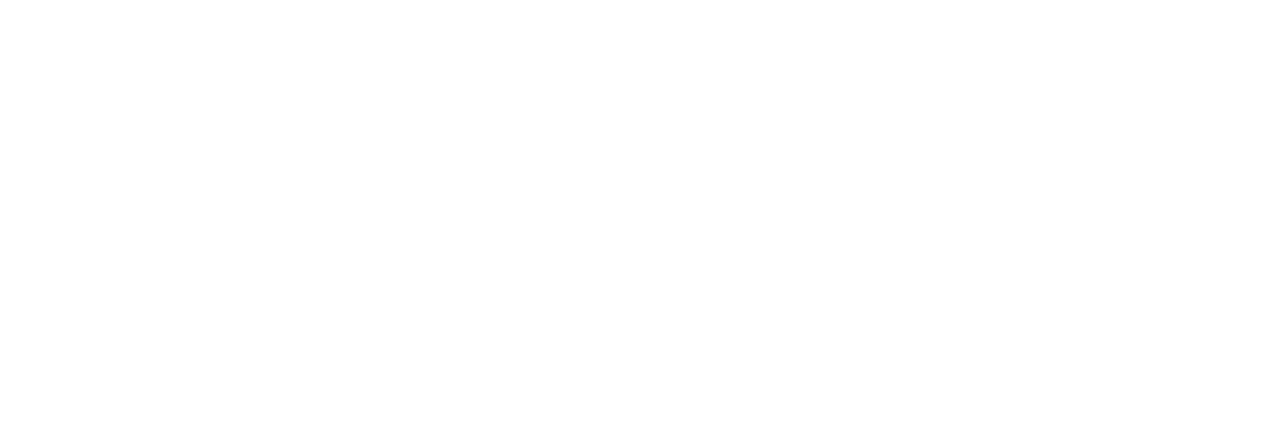
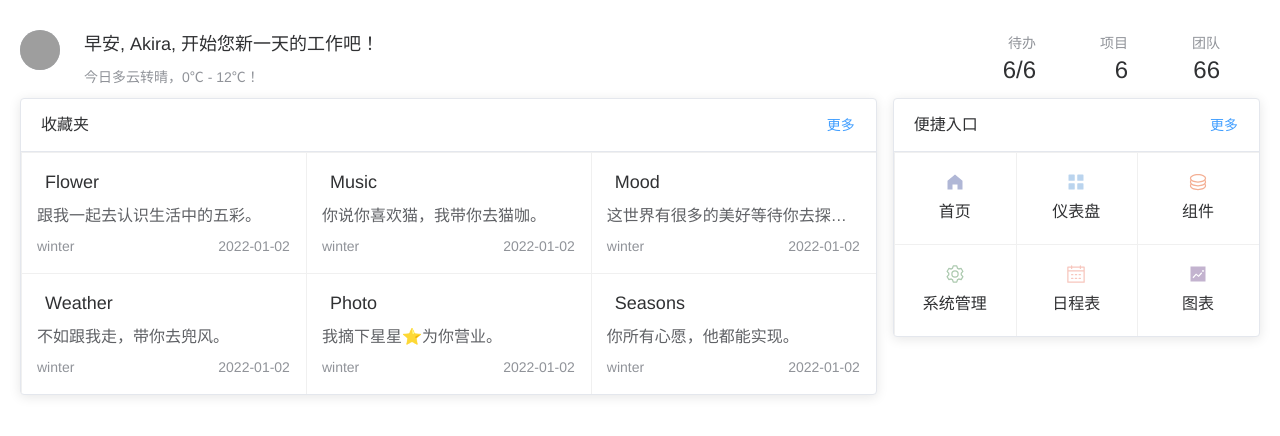
Before and after one commit to Ritusan/vite-admin, a Vue app: page /#/dashboard in a window 1280 px wide. Before the commit this address had no page. Shown: the top 436 px of the page. Built offline with nearby package versions, Linux system fonts and the light colour scheme; grey boxes are pictures that could not be loaded.

Commit message:
add dashboard

```diff
--- a/src/App.vue
+++ b/src/App.vue
@@ -21,11 +21,27 @@
   font-family: Avenir, Helvetica, Arial, sans-serif;
   -webkit-font-smoothing: antialiased;
   -moz-osx-font-smoothing: grayscale;
-  text-align: center;
-  color: #2c3e50;
+  color: #303133;
 }
 body {
   margin: 0;
+}
+.text-regular {
+  color: #606266;
+  font-size: 16px;
+}
+.text-secondary {
+  color: #909399;
+  font-size: 14px;
+}
+.text-ellipsis {
+  overflow: hidden;
+  text-overflow: ellipsis;
+  white-space: nowrap;
+  display: block;
+}
+.cur-pointer {
+  cursor: pointer;
 }
 </style>
 
--- /dev/null
+++ b/src/pages/dashboard/components/DashboardHeader.vue
@@ -0,0 +1,48 @@
+<template>
+  <div class="dashboard-header flex">
+    <div>
+      <el-avatar
+        src="https://cube.elemecdn.com/0/88/03b0d39583f48206768a7534e55bcpng.png"
+      ></el-avatar>
+    </div>
+    <div class="md:ml-6 flex flex-col justify-center md:mt-0 mt-2">
+      <h1 class="md:text-lg text-md">早安, Akira, 开始您新一天的工作吧！</h1>
+      <span class="text-secondary"> 今日多云转晴，0℃ - 12℃！ </span>
+    </div>
+    <div class="flex flex-1 justify-end md:mt-0 mt-4">
+      <div class="flex flex-col justify-center text-right cur-pointer" @click="gotoTodolist">
+        <span class="text-secondary"> 待办 </span>
+        <span class="text-2xl">6/6</span>
+      </div>
+      <div class="flex flex-col justify-center text-right md:mx-16 mx-12 cur-pointer">
+        <span class="text-secondary"> 项目 </span>
+        <span class="text-2xl">6</span>
+      </div>
+      <div class="flex flex-col justify-center text-right md:mr-10 mr-4 cur-pointer">
+        <span class="text-secondary"> 团队 </span>
+        <span class="text-2xl">66</span>
+      </div>
+    </div>
+  </div>
+</template>
+
+<script setup lang="ts">
+import { useRouter } from 'vue-router'
+const router = useRouter()
+
+const gotoTodolist = () => {
+  router.push('/todolist')
+}
+
+</script>
+
+<style scoped lang="scss">
+h1, h2, h3, h4, h5, h6 {
+  margin-top: 0;
+  margin-bottom: 0.5em;
+  font-weight: 500;
+}
+.dashboard-header {
+  padding: 10px 0;
+}
+</style>
--- /dev/null
+++ b/src/pages/dashboard/components/ProjectCard.vue
@@ -0,0 +1,69 @@
+<template>
+  <el-card class="box-card">
+    <template #header>
+      <div class="card-header">
+        <span>收藏夹</span>
+        <el-button class="button" type="text">更多</el-button>
+      </div>
+    </template>
+    <div v-for="(item, index) in groupItems" :key="index" class="group-item">
+      <div class="flex items-center">
+        <!-- <el-icon :size='20' :color="item.color"><component :is="item.icon"></component></el-icon> -->
+        <span class="iconify" :data-icon="item.icon" data-width="30" :style="{color: item.color}"></span>
+        <span class="text-lg ml-2">{{ item.title }}</span>
+      </div>
+      <div class="text-regular">
+        <span class="mt-2 mb-2 text-ellipsis">{{ item.desc }}</span>
+      </div>
+      <div class="flex justify-between text-secondary">
+        <span>{{ item.group }}</span>
+        <span>{{ item.date }}</span>
+      </div>
+    </div>
+  </el-card>
+</template>
+
+<script setup lang="ts">
+import { groupItems } from './data'
+</script>
+
+<style lang="scss" scoped>
+.card-header {
+  display: flex;
+  justify-content: space-between;
+  align-items: center;
+}
+
+.text {
+  font-size: 14px;
+}
+
+.item {
+  margin-bottom: 18px;
+}
+
+.box-card {
+  width: 100%;
+  margin-bottom: 1em;
+}
+.group-item {
+  padding: 1em;
+  box-shadow: 1px 0 0 0 #f0f0f0, 0 1px 0 0 #f0f0f0, 1px 1px 0 0 #f0f0f0, 1px 0 0 0 #f0f0f0 inset, 0 1px 0 0 #f0f0f0 inset;
+  transition: all 0.3s;
+  box-sizing: border-box;
+  flex-basis: 33.33333%;
+  overflow: auto;
+  &:hover {
+    z-index: 1;
+    box-shadow: 0 2px 8px rgb(0 0 0 / 15%);
+  }
+}
+:deep(.el-card__header) {
+  padding: 10px 20px;
+}
+:deep(.el-card__body) {
+  padding: 0;
+  display: flex;
+  flex-wrap: wrap;
+}
+</style>
--- /dev/null
+++ b/src/pages/dashboard/components/QuickNav.vue
@@ -0,0 +1,51 @@
+<template>
+  <el-card class="box-card">
+    <template #header>
+      <div class="card-header">
+        <span>便捷入口</span>
+        <el-button class="button" type="text">更多</el-button>
+      </div>
+    </template>
+    <div v-for="(item, index) in navItems" :key="index" class="nav-item">
+      <div class="flex flex-col items-center">
+        <!-- <span>{{ item.icon }}</span> -->
+        <el-icon :size='20' :color="item.color"><component :is="item.icon"></component></el-icon>
+        <span class="text-md mt-2">{{ item.title }}</span>
+      </div>
+    </div>
+  </el-card>
+</template>
+
+<script setup lang="ts">
+import { navItems } from './data'
+</script>
+
+<style scoped lang="scss">
+.box-card {
+  margin-bottom: 1em;
+}
+.card-header {
+  display: flex;
+  justify-content: space-between;
+  align-items: center;
+}
+.nav-item {
+  padding: 20px;
+  box-shadow: 1px 0 0 0 #f0f0f0, 0 1px 0 0 #f0f0f0, 1px 1px 0 0 #f0f0f0, 1px 0 0 0 #f0f0f0 inset, 0 1px 0 0 #f0f0f0 inset;
+  transition: all 0.3s;
+  box-sizing: border-box;
+  flex-basis: 33.33333%;
+  &:hover {
+    z-index: 1;
+    box-shadow: 0 2px 8px rgb(0 0 0 / 15%);
+  }
+}
+:deep(.el-card__header) {
+  padding: 10px 20px;
+}
+:deep(.el-card__body) {
+  padding: 0;
+  display: flex;
+  flex-wrap: wrap;
+}
+</style>
--- /dev/null
+++ b/src/pages/dashboard/components/data.ts
@@ -0,0 +1,98 @@
+interface GroupItem {
+  title: string
+  icon: string
+  color: string
+  desc: string
+  date: string
+  group: string
+}
+
+export const groupItems: GroupItem[] = [
+  {
+    title: 'Flower',
+    icon: 'mdi:flower',
+    color: '#e098ba',
+    desc: '跟我一起去认识生活中的五彩。',
+    group: 'winter',
+    date: '2022-01-02',
+  },
+  {
+    title: 'Music',
+    icon: 'clarity:music-note-solid',
+    color: '#c59abf',
+    desc: '你说你喜欢猫，我带你去猫咖。',
+    group: 'winter',
+    date: '2022-01-02',
+  },
+  {
+    title: 'Mood',
+    icon: 'noto-v1:sunflower',
+    color: '#e18525',
+    desc: '这世界有很多的美好等待你去探索。',
+    group: 'winter',
+    date: '2022-01-02',
+  },
+  {
+    title: 'Weather',
+    icon: 'bi:sun-fill',
+    color: '#f7ca11',
+    desc: '不如跟我走，带你去兜风。',
+    group: 'winter',
+    date: '2022-01-02',
+  },
+  {
+    title: 'Photo',
+    icon: 'emojione:camera-with-flash',
+    color: '#c59abf',
+    desc: '我摘下星星⭐️为你营业。',
+    group: 'winter',
+    date: '2022-01-02',
+  },
+  {
+    title: 'Seasons',
+    icon: 'bi:snow',
+    color: '#81a0d3',
+    desc: '你所有心愿，他都能实现。',
+    group: 'winter',
+    date: '2022-01-02',
+  },
+]
+
+interface NavItem {
+  title: string
+  icon: string
+  color: string
+}
+
+export const navItems: NavItem[] = [
+  {
+    title: '首页',
+    icon: 'HomeFilled',
+    color: '#b0b7d6',
+  },
+  {
+    title: '仪表盘',
+    icon: 'Menu',
+    color: '#bad4ee',
+  },
+  {
+    title: '组件',
+    icon: 'Coin',
+    color: '#f4b095',
+  },
+  {
+    title: '系统管理',
+    icon: 'Setting',
+    color: '#adcab0',
+  },
+  {
+    title: '日程表',
+    icon: 'Calendar',
+    color: '#f7c6bd',
+  },
+  {
+    title: '图表',
+    icon: 'TrendCharts',
+    color: '#c3b3cf',
+  },
+]
--- /dev/null
+++ b/src/pages/dashboard/index.vue
@@ -0,0 +1,26 @@
+<template>
+  <div>
+    <DashboardHeader />
+
+    <div class="lg:flex">
+      <div class="lg:w-7/10 w-full !mr-4 enter-y">
+        <ProjectCardVue />
+      </div>
+      <div class="lg:w-3/10 w-full enter-y">
+        <QuickNav />
+      </div>
+    </div>
+  </div>
+</template>
+
+<script setup lang="ts">
+import DashboardHeader from './components/DashboardHeader.vue'
+import ProjectCardVue from './components/ProjectCard.vue'
+import QuickNav from './components/QuickNav.vue'
+
+
+</script>
+
+<style scoped>
+
+</style>
--- a/src/router/index.ts
+++ b/src/router/index.ts
@@ -1,10 +1,18 @@
 import { createRouter, createWebHashHistory, RouteRecordRaw } from 'vue-router'
 
+const dashboard = () => import('../pages/dashboard/index.vue')
 const home = () => import('../pages/Home.vue')
 const login = () => import('../pages/Login.vue')
+const todolist = () => import('../pages/todolist/index.vue')
+const favorites = () => import('../pages/favorites/index.vue')
 
 const routes: Array<RouteRecordRaw> = [
-  { path: '/', redirect: '/home' },
+  { path: '/', redirect: '/dashboard' },
+  {
+    path: '/dashboard',
+    name: 'dashboard',
+    component: dashboard,
+  },
   {
     path: '/home',
     name: 'home',
@@ -15,6 +23,16 @@
     name: 'login',
     component: login,
   },
+  {
+    path: '/todolist',
+    name: 'todolist',
+    component: todolist,
+  },
+  {
+    path: '/favorites',
+    name: 'favorites',
+    component: favorites,
+  },
 ]
 
 const router = createRouter({
```
